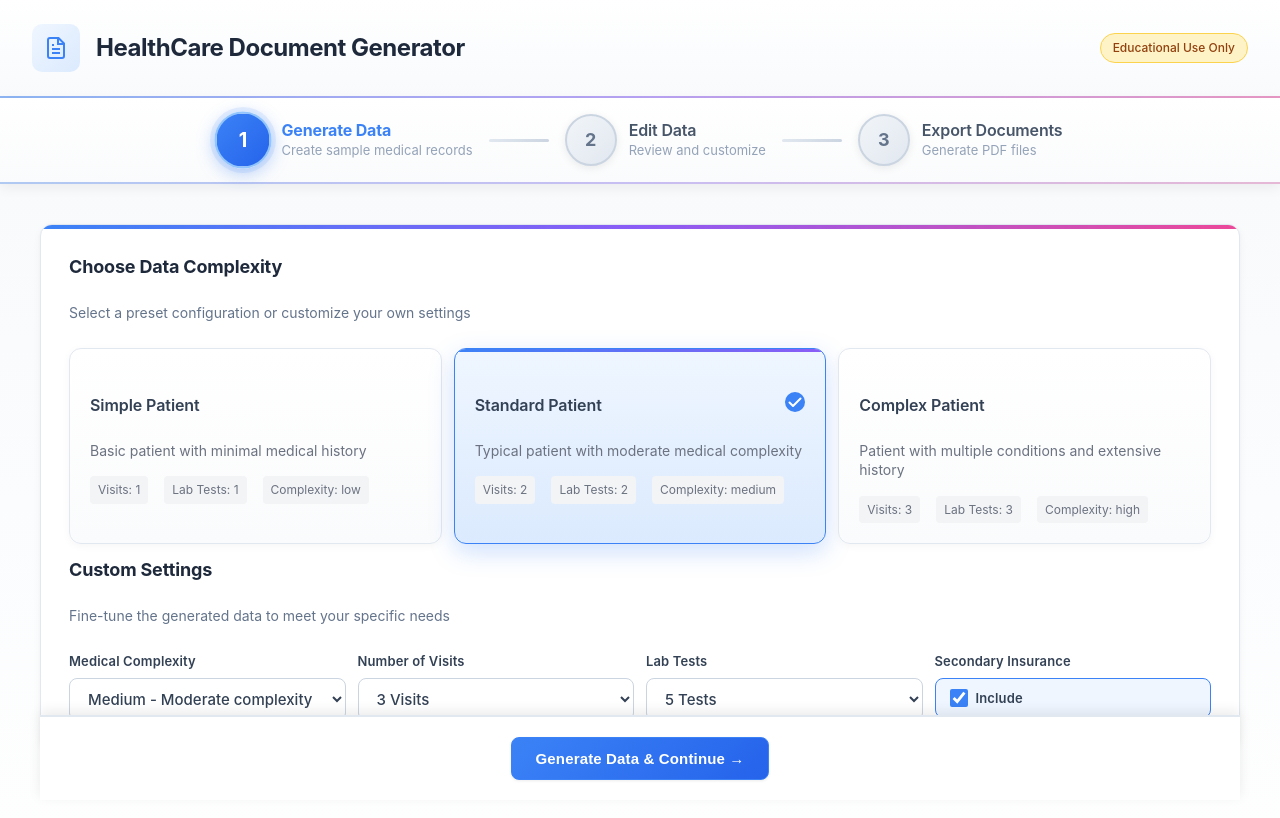
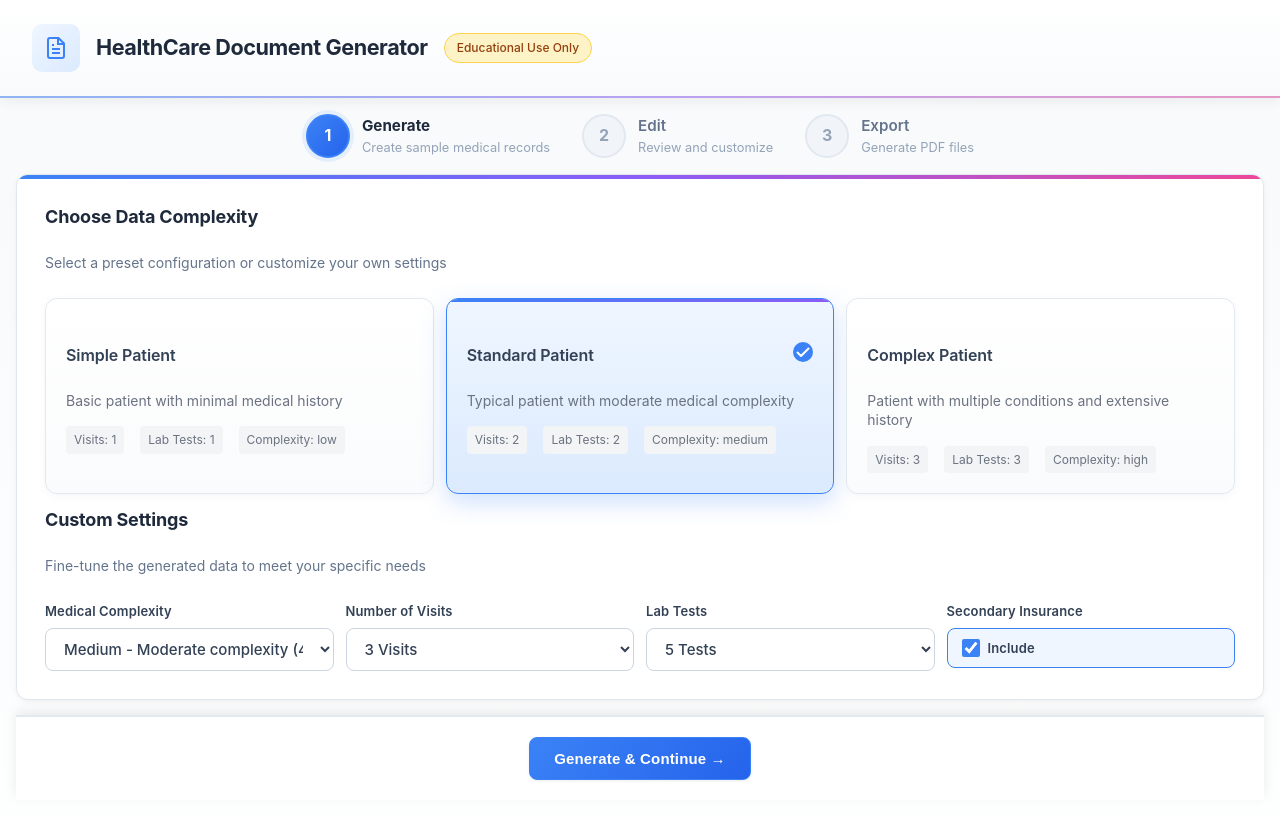
Before and after one commit to huangyingting/react-pdf-reports, a React (Create React App) app: page / in a window 1280 px wide. Shown: the top 818 px of the page. Built offline with nearby package versions, Linux system fonts and the light colour scheme.

Commit message:
feat: Enhance layout and styling of header and progress indicator components for improved user experience

```diff
--- a/src/App.css
+++ b/src/App.css
@@ -48,12 +48,22 @@
 
 .header-content {
   flex: 1;
+  display: flex;
+  flex-direction: column;
+  gap: 0.75rem;
 }
 
-.app-header h1 {
-  margin: 0 0 0.25rem 0;
+.header-title-row {
+  display: flex;
+  align-items: center;
+  gap: 0.75rem;
+}
+
+.app-header h1,
+.app-header h2 {
+  margin: 0;
   color: #1e293b;
-  font-size: 1.5rem;
+  font-size: 1.35rem;
   font-weight: 700;
   line-height: 1.2;
   letter-spacing: -0.02em;
@@ -195,7 +205,7 @@
   flex-wrap: wrap;
 }
 
-.header-title-row h1 {
+.header-title-row h2 {
   margin: 0;
   flex: 1;
 }
--- a/src/App.tsx
+++ b/src/App.tsx
@@ -321,8 +321,9 @@ function App() {
         </div>
       </header>
 
+      <ProgressIndicator currentStep={currentStep} />
+
       <main className="main-content">
-        <ProgressIndicator currentStep={currentStep} />
         {renderCurrentStep()}
       </main>
 
--- a/src/components/EditDataStep.css
+++ b/src/components/EditDataStep.css
@@ -49,7 +49,6 @@
   border: 1.5px solid #e2e8f0;
   border-radius: 12px;
   box-shadow: 0 2px 8px rgba(0, 0, 0, 0.04);
-  margin-bottom: 1.5rem;
   overflow-x: auto;
   overflow-y: hidden;
   scrollbar-width: none;
--- a/src/components/EditDataStep.tsx
+++ b/src/components/EditDataStep.tsx
@@ -251,6 +251,7 @@ const EditDataStep: React.FC<EditDataStepProps> = ({ medicalData, onDataUpdated,
         </div>
 
         <div className="step-actions">
+          <div className="action-buttons-group">
             <button className="btn btn-outline" onClick={onBack}>
               ← Back to Generate
             </button>
@@ -264,6 +265,7 @@ const EditDataStep: React.FC<EditDataStepProps> = ({ medicalData, onDataUpdated,
             <button className="btn btn-primary" onClick={handleNext}>
               Continue to Export →
             </button>
+          </div>
         </div>
       </div>
     </div>
--- a/src/components/ExportPdfStep.tsx
+++ b/src/components/ExportPdfStep.tsx
@@ -355,9 +355,11 @@ const ExportPdfStep: React.FC<ExportPdfStepProps> = ({
         </div>
 
         <div className="step-actions">
-          <button className="btn btn-outline" onClick={onBack}>
-            ← Back to Edit Data
-          </button>
+          <div className="action-buttons-group">
+            <button className="btn btn-outline" onClick={onBack}>
+              ← Back to Edit
+            </button>
+          </div>
         </div>
       </div>
     </div>
--- a/src/components/GenerateDataStep.tsx
+++ b/src/components/GenerateDataStep.tsx
@@ -143,7 +143,7 @@ const GenerateDataStep: React.FC<GenerateDataStepProps> = ({ onDataGenerated, on
 
                     <div className="step-actions">
             <button
-              className="btn btn-primary btn-large"
+              className="btn btn-primary"
               onClick={handleGenerateData}
               disabled={isGenerating}
             >
@@ -153,7 +153,7 @@ const GenerateDataStep: React.FC<GenerateDataStepProps> = ({ onDataGenerated, on
                   <span>Generating...</span>
                 </>
               ) : (
-                <span>Generate Data & Continue →</span>
+                <span>Generate & Continue →</span>
               )}
             </button>
           </div>
--- a/src/components/ProgressIndicator.css
+++ b/src/components/ProgressIndicator.css
@@ -2,31 +2,18 @@
 @import './shared.css';
 
 .progress-indicator {
-  background: linear-gradient(to bottom, #ffffff 0%, #fafbfc 100%);
-  border-radius: 0;
-  padding: 1rem 2rem;
-  margin-bottom: 0;
-  box-shadow: 0 4px 12px rgba(0, 0, 0, 0.06);
-  border-bottom: 2px solid #e2e8f0;
-  position: relative;
-}
-
-.progress-indicator::after {
-  content: '';
-  position: absolute;
-  bottom: -2px;
-  left: 0;
-  right: 0;
-  height: 2px;
-  background: linear-gradient(90deg, #3b82f6 0%, #8b5cf6 50%, #ec4899 100%);
-  opacity: 0.3;
+  display: flex;
+  align-items: center;
+  justify-content: center;
+  padding-top: 1rem;
+  margin: 0;
+  width: 100%;
 }
 
 .progress-steps {
   display: flex;
   align-items: center;
-  justify-content: center;
-  gap: 1rem;
+  gap: 2rem;
 }
 
 .progress-step {
@@ -34,116 +21,84 @@
   flex-direction: row;
   align-items: center;
   gap: 0.75rem;
-  flex: 0 0 auto;
   position: relative;
+  transition: all 0.2s ease;
 }
 
 .step-circle {
-  width: 48px;
-  height: 48px;
+  width: 40px;
+  height: 40px;
   border-radius: 50%;
-  background: linear-gradient(135deg, #f1f5f9 0%, #e2e8f0 100%);
-  color: #64748b;
+  background: #f1f5f9;
+  color: #94a3b8;
   display: flex;
   align-items: center;
   justify-content: center;
   font-weight: 700;
-  font-size: 1.125rem;
-  transition: all 0.3s cubic-bezier(0.4, 0, 0.2, 1);
-  border: 2.5px solid #cbd5e1;
+  font-size: 1rem;
+  transition: all 0.2s ease;
+  border: 2px solid #e2e8f0;
   flex-shrink: 0;
-  z-index: 2;
-  box-shadow: 0 2px 8px rgba(0, 0, 0, 0.08);
 }
 
 .progress-step.active .step-circle {
   background: linear-gradient(135deg, #3b82f6 0%, #2563eb 100%);
   color: white;
-  border-color: #93c5fd;
-  box-shadow: 0 4px 16px rgba(59, 130, 246, 0.4), 0 0 0 4px rgba(59, 130, 246, 0.1);
-  transform: scale(1.1);
+  border-color: #3b82f6;
+  box-shadow: 0 0 0 4px rgba(59, 130, 246, 0.1);
 }
 
 .progress-step.completed .step-circle {
   background: linear-gradient(135deg, #10b981 0%, #059669 100%);
   color: white;
-  border-color: #6ee7b7;
-  box-shadow: 0 2px 8px rgba(16, 185, 129, 0.3);
+  border-color: #10b981;
 }
 
 .step-info {
   display: flex;
   flex-direction: column;
-  gap: 0.125rem;
+  gap: 0.25rem;
   text-align: left;
 }
 
 .step-label {
   font-weight: 600;
-  font-size: 1rem;
-  color: #475569;
-  transition: color 0.3s ease;
-  letter-spacing: -0.01em;
-  line-height: 1.2;
+  font-size: 0.95rem;
+  color: #64748b;
+  transition: color 0.2s ease;
+  line-height: 1.3;
   white-space: nowrap;
 }
 
 .progress-step.active .step-label {
-  color: #3b82f6;
+  color: #1e293b;
   font-weight: 700;
 }
 
 .progress-step.completed .step-label {
-  color: #10b981;
+  color: #475569;
 }
 
 .step-description {
-  font-size: 0.8125rem;
+  font-size: 0.8rem;
   color: #94a3b8;
   line-height: 1.3;
   font-weight: 400;
   white-space: nowrap;
 }
 
-.progress-connector {
-  flex: 0 0 auto;
-  width: 60px;
-  height: 3px;
-  background: linear-gradient(to right, #e2e8f0 0%, #cbd5e1 100%);
-  margin: 0;
-  position: relative;
-  transition: all 0.3s ease;
-  border-radius: 2px;
-}
 
-.progress-connector.completed {
-  background: linear-gradient(to right, #10b981 0%, #059669 100%);
-  box-shadow: 0 1px 4px rgba(16, 185, 129, 0.3);
-}
-
-.progress-connector::after {
-  content: '';
-  position: absolute;
-  top: 0;
-  left: 0;
-  height: 100%;
-  width: 0;
-  background: #10b981;
-  transition: width 0.5s ease;
-}
-
-.progress-connector.completed::after {
-  width: 100%;
-}
 
 /* Responsive Design */
 @media (max-width: 768px) {
   .progress-indicator {
-    padding: 0.875rem 1.25rem;
+    padding: 0;
+    width: 100%;
   }
 
   .progress-steps {
     gap: 0.75rem;
+    width: 100%;
   }
 
   .step-circle {
@@ -161,23 +116,21 @@
   }
 
   .step-description {
-    font-size: 0.75rem;
-  }
-
-  .progress-connector {
-    width: 40px;
+    font-size: 0.6875rem;
   }
 }
 
 @media (max-width: 640px) {
   .progress-indicator {
-    padding: 0.75rem 1rem;
+    padding: 0;
+    width: 100%;
   }
 
   .progress-steps {
     flex-direction: column;
     align-items: flex-start;
     gap: 0.875rem;
+    width: 100%;
   }
 
   .progress-step {
@@ -202,28 +155,4 @@
   .step-description {
     display: none;
   }
-
-  .progress-connector {
-    display: none;
-  }
-
-  /* Add vertical connector for mobile */
-  .progress-step::after {
-    content: '';
-    position: absolute;
-    left: 18px;
-    top: 42px;
-    width: 2px;
-    height: calc(100% - 20px);
-    background: #e2e8f0;
-    z-index: 1;
-  }
-
-  .progress-step.completed::after {
-    background: #10b981;
-  }
-
-  .progress-step:last-child::after {
-    display: none;
-  }
 }
--- a/src/components/ProgressIndicator.tsx
+++ b/src/components/ProgressIndicator.tsx
@@ -7,20 +7,22 @@ interface ProgressIndicatorProps {
 
 const ProgressIndicator: React.FC<ProgressIndicatorProps> = ({ currentStep }) => {
   const steps = [
-    { number: 1, label: 'Generate Data', description: 'Create sample medical records' },
-    { number: 2, label: 'Edit Data', description: 'Review and customize' },
-    { number: 3, label: 'Export Documents', description: 'Generate PDF files' }
+    { number: 1, label: 'Generate', description: 'Create sample medical records' },
+    { number: 2, label: 'Edit', description: 'Review and customize' },
+    { number: 3, label: 'Export', description: 'Generate PDF files' }
   ];
 
   return (
     <div className="progress-indicator">
       <div className="progress-steps">
-        {steps.map((step, index) => (
-          <React.Fragment key={step.number}>
-            <div className={`progress-step ${currentStep === step.number ? 'active' : ''} ${currentStep > step.number ? 'completed' : ''}`}>
+        {steps.map((step) => (
+          <div
+            key={step.number}
+            className={`progress-step ${currentStep === step.number ? 'active' : ''} ${currentStep > step.number ? 'completed' : ''}`}
+          >
             <div className="step-circle">
               {currentStep > step.number ? (
-                  <svg width="16" height="16" viewBox="0 0 16 16" fill="none">
+                <svg width="14" height="14" viewBox="0 0 16 16" fill="none">
                   <path d="M13.5 4.5L6 12L2.5 8.5" stroke="currentColor" strokeWidth="2" strokeLinecap="round" strokeLinejoin="round"/>
                 </svg>
               ) : (
@@ -32,10 +34,6 @@ const ProgressIndicator: React.FC<ProgressIndicatorProps> = ({ currentStep }) =>
               <div className="step-description">{step.description}</div>
             </div>
           </div>
-            {index < steps.length - 1 && (
-              <div className={`progress-connector ${currentStep > step.number ? 'completed' : ''}`} />
-            )}
-          </React.Fragment>
         ))}
       </div>
     </div>
--- a/src/components/shared.css
+++ b/src/components/shared.css
@@ -14,7 +14,7 @@
 .step-content {
   background: transparent;
   border-radius: 0;
-  padding: 2.5rem;
+  padding: 1rem;
   box-shadow: none;
 }
 
@@ -49,6 +49,12 @@
   right: 0;
   z-index: 100;
   margin-top: 2.5rem;
+}
+
+.action-buttons-group {
+  display: flex;
+  align-items: center;
+  gap: 1rem;
 }
 
 /* No Data Message */
@@ -381,13 +387,20 @@ input[type="checkbox"] {
 @media (max-width: 768px) {
 
   .step-content {
-    padding: 1.5rem;
+    padding: 1rem;
   }
 
   .step-actions {
-    flex-wrap: wrap;
+    flex-direction: column;
+    align-items: stretch;
+    gap: 1rem;
+    padding: 1rem 1.5rem;
+  }
+
+  .action-buttons-group {
+    width: 100%;
+    flex-direction: column;
     gap: 0.75rem;
-    padding: 1rem 1.5rem;
   }
 
   /* Buttons */
```
Lines whose indentation alone changed are shown as unchanged.
